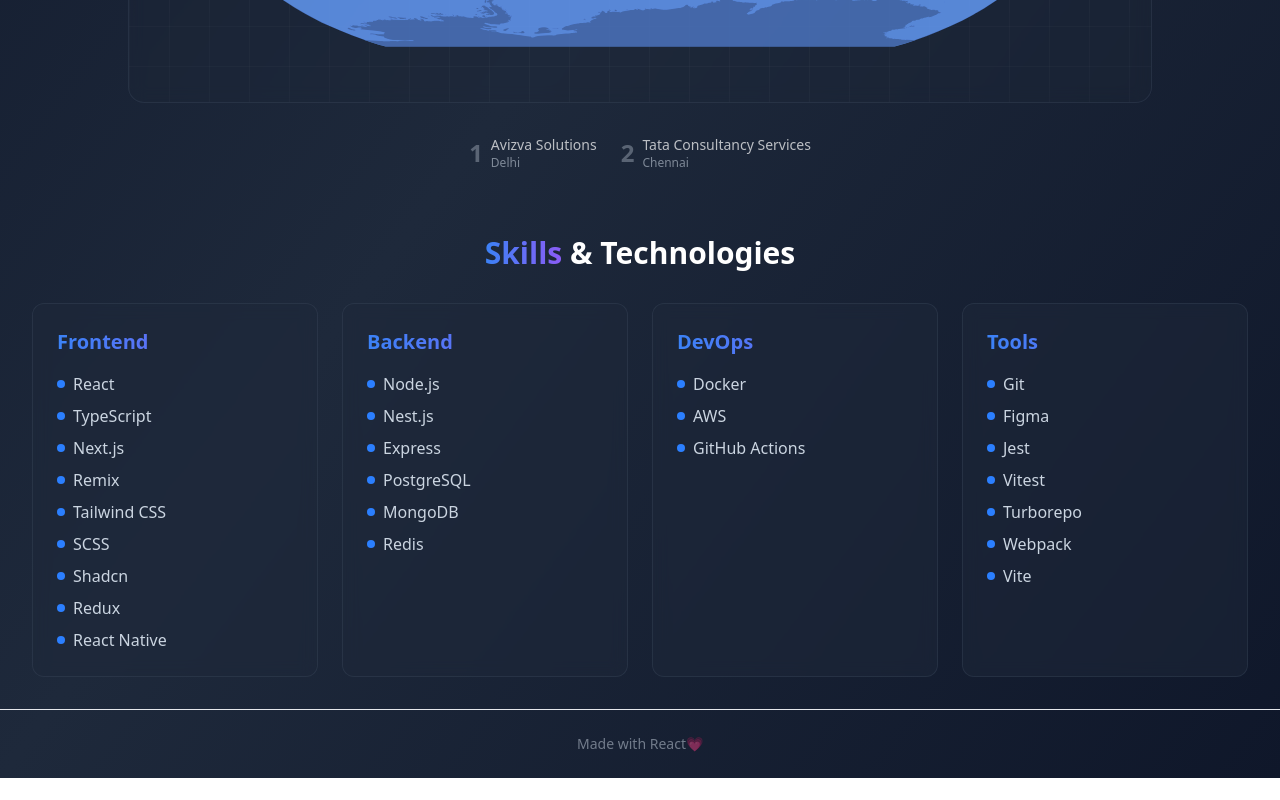
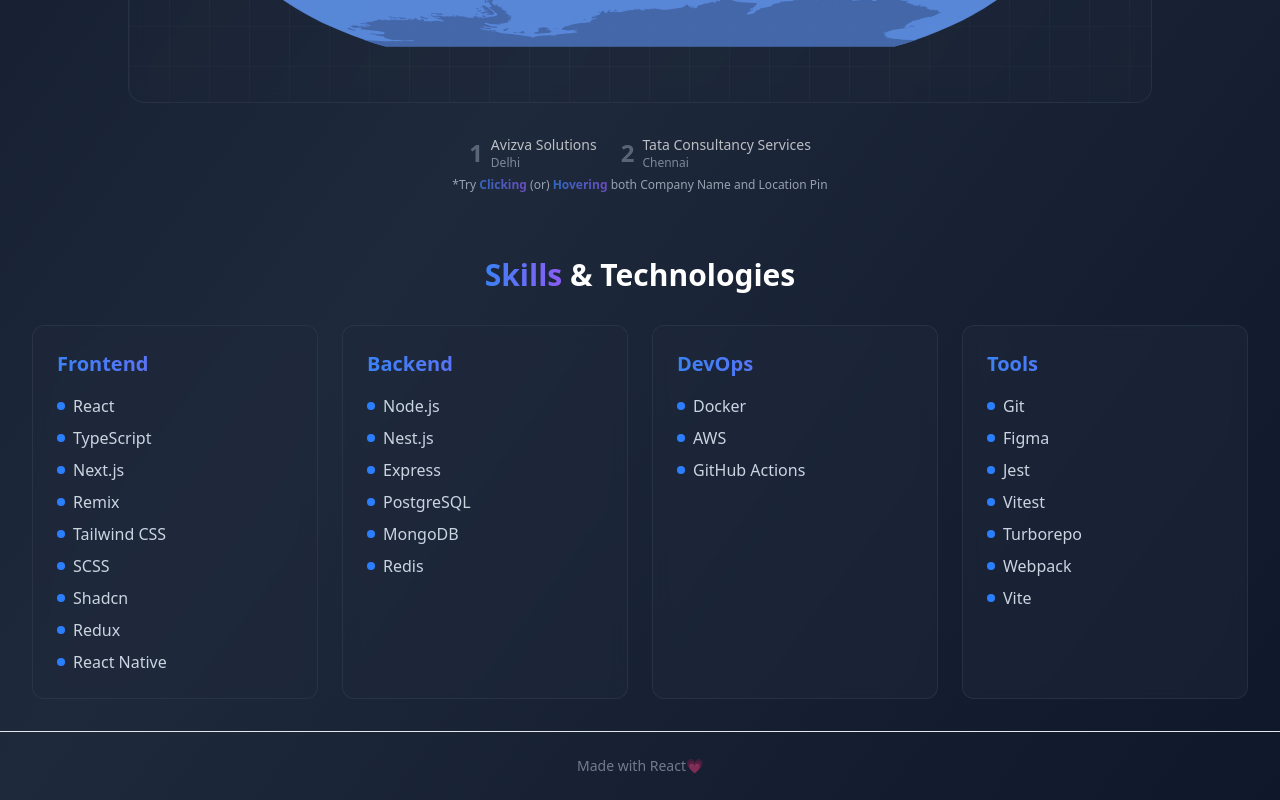
Before and after one commit to dhananjayandayalan/dhananjayan-d, a React (Vite) app: page /about in a window 1280 px wide. Shown: the part 936-1736 px from the top of the page. Before the commit the page ends 1714 px from the top, so only its background shows below. Built offline with nearby package versions, Linux system fonts and the light colour scheme.

Commit message:
feat: add interaction instructions for ExperienceMap in About section

```diff
--- a/src/pages/About.tsx
+++ b/src/pages/About.tsx
@@ -39,6 +39,7 @@
           My <span className="text-gradient">Journey</span>
         </h2>
         <ExperienceMap />
+        <p className='text-center text-xs my-1.5 text-theme-secondary opacity-70 font-light'>*Try <span className='text-gradient font-bold'>Clicking</span> (or) <span className='text-gradient font-bold'>Hovering</span> both Company Name and Location Pin</p>
       </motion.section>
 
       {/* Skills */}
```
